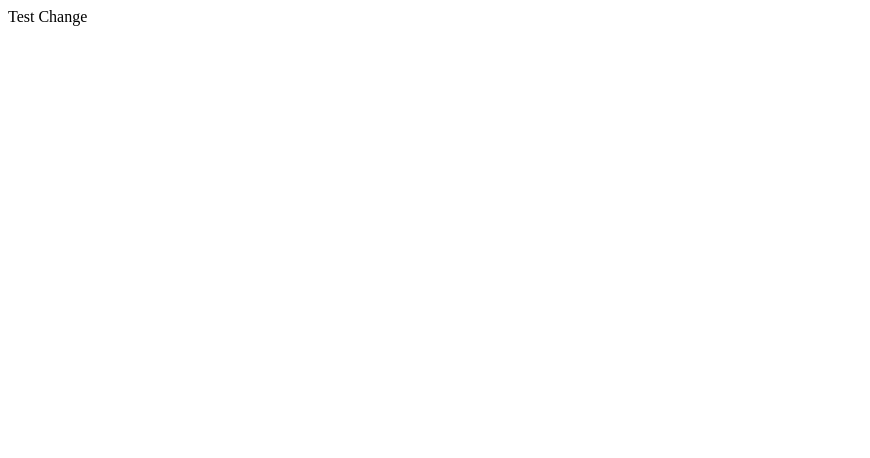
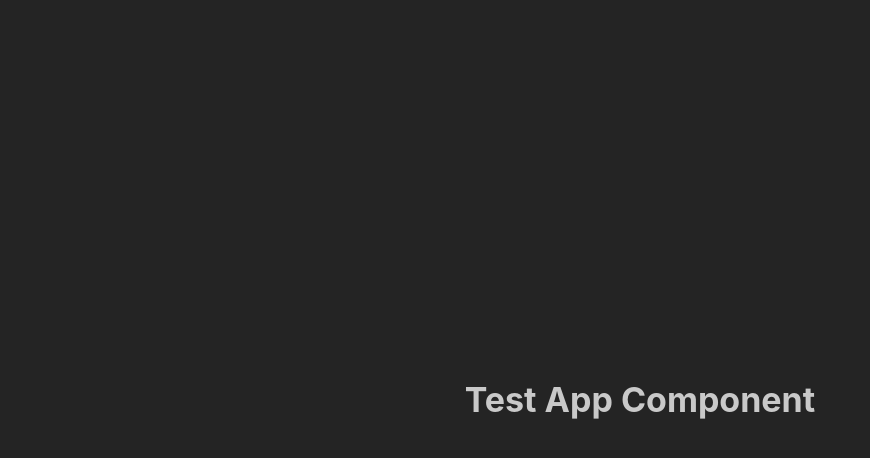
Before and after one commit to sobakasbakbaka/test-deploy, a React (Vite) app: page / in a window 1280 px wide. Shown: the top 458 px of the page, without its empty margins (0-870 px from the left). Built offline with nearby package versions, Linux system fonts and the light colour scheme.

Commit message:
feat: add initial App component and integrate Mantine for styling

```diff
--- a/index.html
+++ b/index.html
@@ -3,7 +3,7 @@
   <head>
     <meta charset="UTF-8" />
     <meta name="viewport" content="width=device-width, initial-scale=1.0" />
-    <title>Document</title>
+    <title>Test Deploy</title>
   </head>
   <body>
     <div id="root"></div>
--- a/package.json
+++ b/package.json
@@ -12,6 +12,8 @@
   "license": "ISC",
   "description": "",
   "dependencies": {
+    "@mantine/core": "^7.16.3",
+    "@mantine/hooks": "^7.16.3",
     "react": "^19.0.0",
     "react-dom": "^19.0.0"
   },
@@ -19,6 +21,9 @@
     "@types/react": "^19.0.7",
     "@types/react-dom": "^19.0.3",
     "@vitejs/plugin-react": "^4.3.4",
+    "postcss": "^8.5.1",
+    "postcss-preset-mantine": "^1.17.0",
+    "postcss-simple-vars": "^7.0.1",
     "typescript": "^5.7.3",
     "vite": "^6.0.11"
   }
--- /dev/null
+++ b/postcss.config.cjs
@@ -0,0 +1,14 @@
+module.exports = {
+  plugins: {
+    "postcss-preset-mantine": {},
+    "postcss-simple-vars": {
+      variables: {
+        "mantine-breakpoint-xs": "36em",
+        "mantine-breakpoint-sm": "48em",
+        "mantine-breakpoint-md": "62em",
+        "mantine-breakpoint-lg": "75em",
+        "mantine-breakpoint-xl": "88em",
+      },
+    },
+  },
+};
--- /dev/null
+++ b/src/App.tsx
@@ -0,0 +1,9 @@
+import { Center, Title } from "@mantine/core";
+
+export const App = () => {
+  return (
+    <Center style={{ height: "100vh" }}>
+      <Title>Test App Component</Title>
+    </Center>
+  );
+};
--- a/src/main.tsx
+++ b/src/main.tsx
@@ -1,8 +1,14 @@
 import { StrictMode } from "react";
 import { createRoot } from "react-dom/client";
+// @ts-ignore
+import "@mantine/core/styles.css";
+import { MantineProvider } from "@mantine/core";
+import { App } from "./App";
 
 createRoot(document.getElementById("root")!).render(
   <StrictMode>
-    <div>Test Change</div>
+    <MantineProvider defaultColorScheme="dark">
+      <App />
+    </MantineProvider>
   </StrictMode>
 );
```
Also changed, not shown: 1 other file (tests, documents, lock files or other folders).
